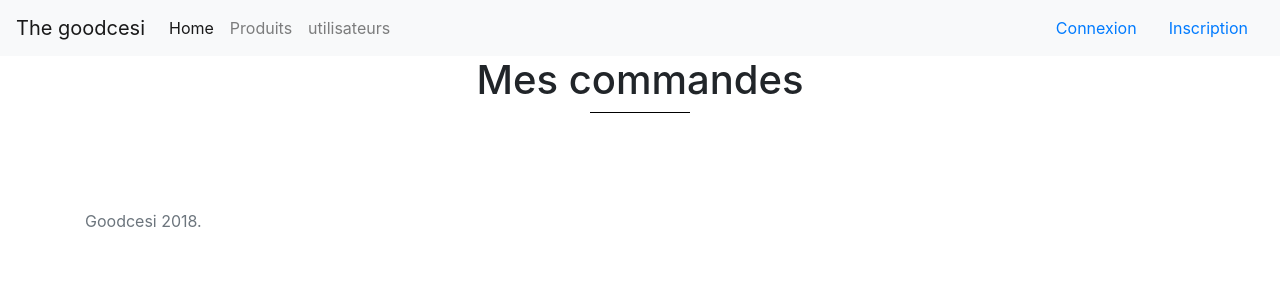
After one commit to teamCesi/good-cesi-s4, a Symfony app: template templates/commande/commandes.html.twig in a window 1280 px wide. The commit adds this page. Shown: the top 300 px of the page. Run offline with Twig, Linux system fonts and the light colour scheme; the template is opened without the code that fills it, so the values that code supplies are empty; some libraries are stand-ins or nearby versions.

Commit message:
Correction commandes Correction fonction acheter : bascule article => a commande creation vue mes commandes + bouton profil

```diff
--- a/public/css/style.css
+++ b/public/css/style.css
@@ -99,3 +99,7 @@ button.expedie {
   display: block;
   margin: 10px 0;
 }
+
+a.commande {
+  width: 30%;
+}
--- /dev/null
+++ b/templates/commande/commandes.html.twig
@@ -0,0 +1,22 @@
+{% extends 'base.html.twig' %}
+
+{% block title %}Commandes{% endblock %}
+
+{% block body %}
+
+<h1 class="text-center">Mes commandes</h1>
+<div class="line-title mb-5"></div>
+
+    <div class="container">
+            <ul class="list-group">
+                {% for commande in commandes %}
+                    <li class="list-group-item">
+                        <p>Numéro de commande : <strong>{{ commande.id }}</strong></p>
+                        <p>Nom de l'article : <strong>{{ commande.article.nom }}</strong></p>
+                        <p>Date d'expédition : {{ commande.dateExp | date('d/m/Y') }}</p>
+                    </li>
+                {% endfor %}
+            </ul>
+    </div>
+
+{% endblock %}
```
Also changed, not shown: src/Controller/ArticleController.php (+10 -2 lines), src/Controller/CommandeController.php (+18 -0 lines), src/DataFixtures/AppFixtures.php (+6 -6 lines), templates/utilisateur/profil.html.twig (+8 -10 lines).
